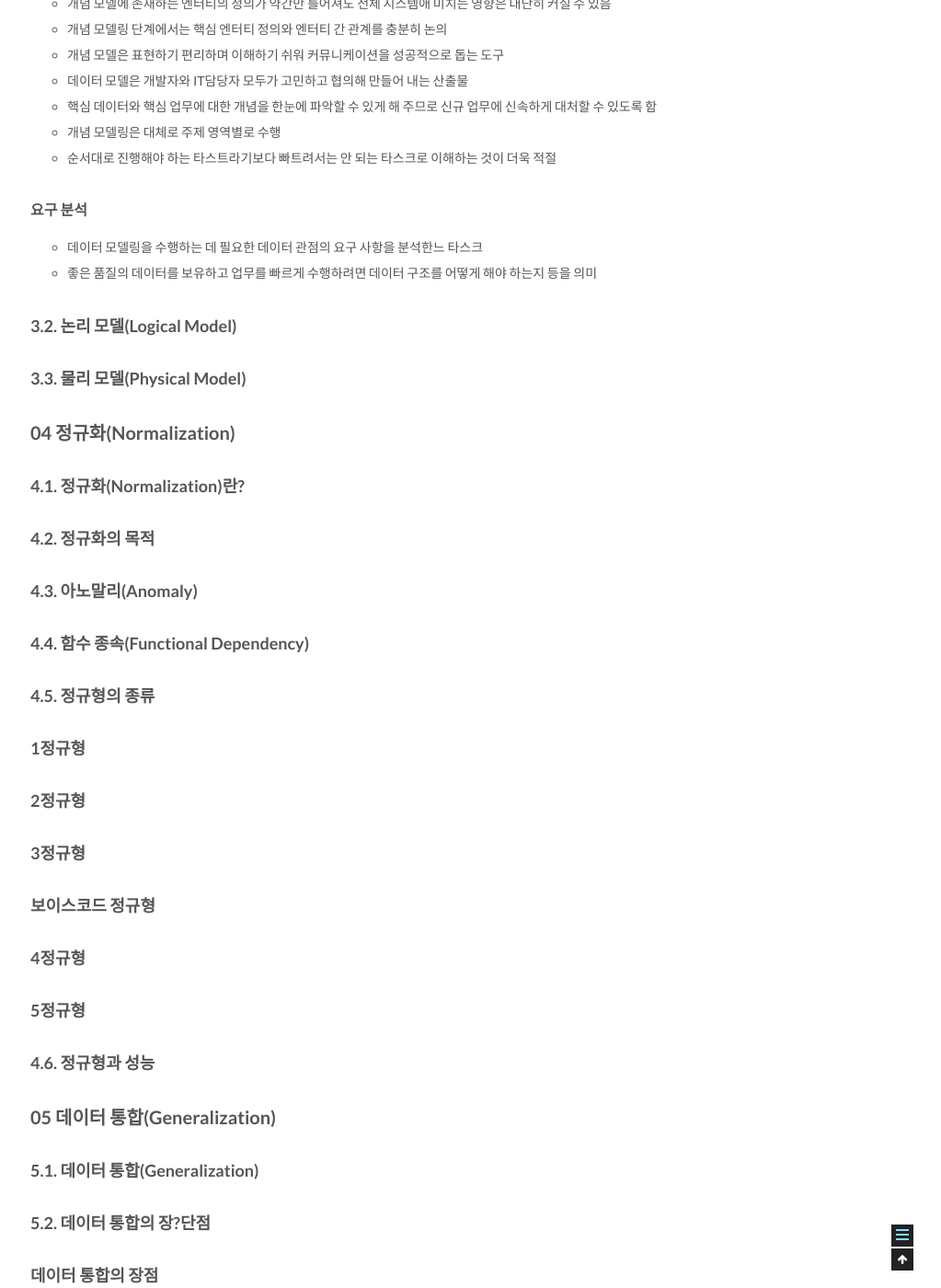
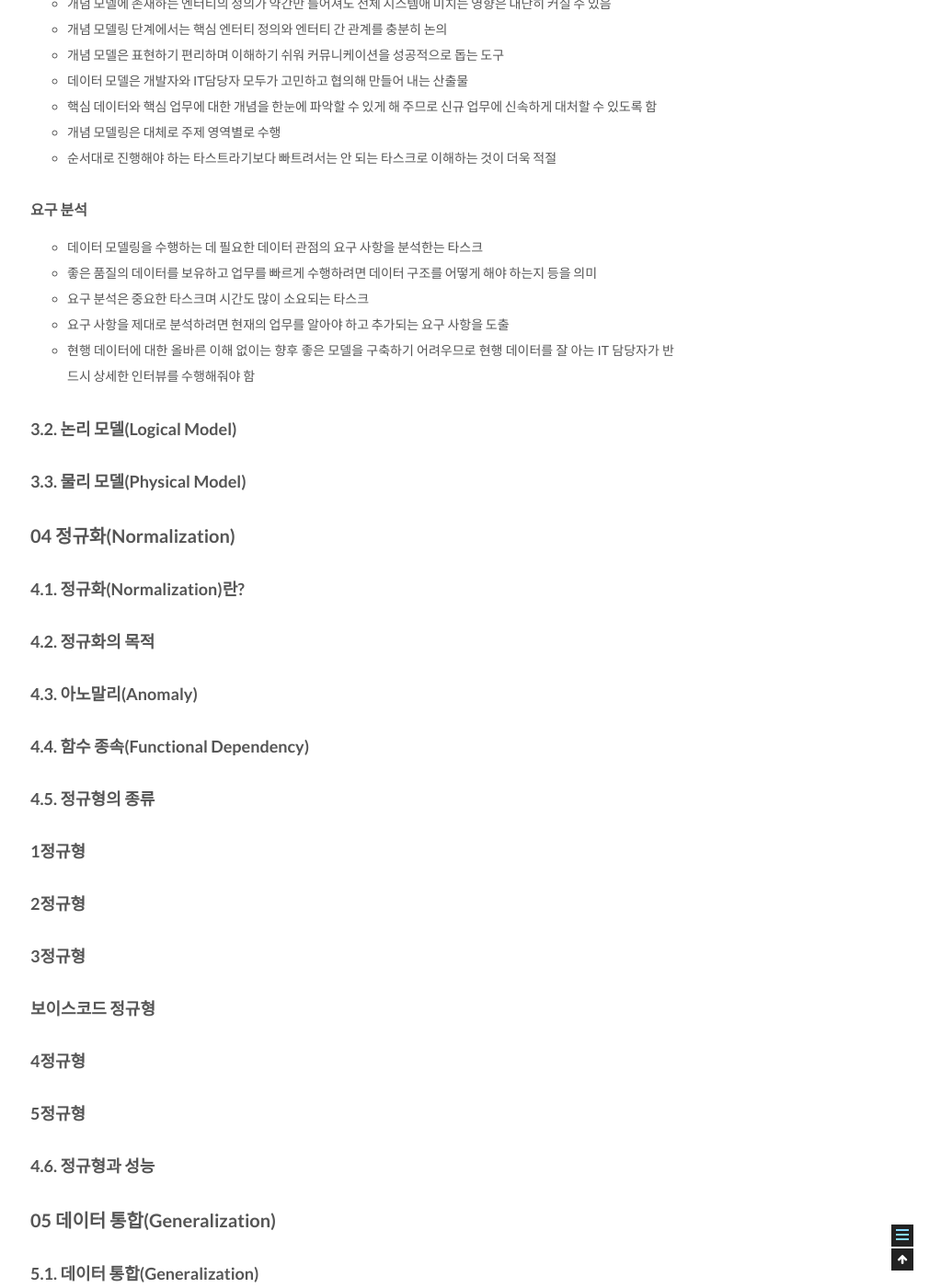
Before and after one commit to csj4032/csj4032.github.io, a Jekyll site: the page built from _posts/2018-05-02-관계형데이터모델링프리미엄가이드.md, in a window 1280 px wide and 1400 px high, scrolled down 6635 px. Shown: the whole window at 92% size, without its empty margins (257-1280 px from the left). Built offline with Jekyll 4.4.1, drawn with Linux system fonts in a browser that asks for light colours; comment, search, counter and statistics services are not loaded.

Commit message:
관계형 데이터 베이스 모델링 포스팅 수정

```diff
--- a/_posts/2018-05-02-관계형데이터모델링프리미엄가이드.md
+++ b/_posts/2018-05-02-관계형데이터모델링프리미엄가이드.md
@@ -201,8 +201,11 @@ comments: true
 * 순서대로 진행해야 하는 타스트라기보다 빠트려서는 안 되는 타스크로 이해하는 것이 더욱 적절
 
 #### 요구 분석
-* 데이터 모델링을 수행하는 데 필요한 데이터 관점의 요구 사항을 분석한느 타스크
+* 데이터 모델링을 수행하는 데 필요한 데이터 관점의 요구 사항을 분석한는 타스크
 * 좋은 품질의 데이터를 보유하고 업무를 빠르게 수행하려면 데이터 구조를 어떻게 해야 하는지 등을 의미
+* 요구 분석은 중요한 타스크며 시간도 많이 소요되는 타스크
+* 요구 사항을 제대로 분석하려면 현재의 업무를 알아야 하고 추가되는 요구 사항을 도출
+* 현행 데이터에 대한 올바른 이해 없이는 향후 좋은 모델을 구축하기 어려우므로 현행 데이터를 잘 아는 IT 담당자가 반드시 상세한 인터뷰를 수행해줘야 함
 
 ### 3.2. 논리 모델(Logical Model)
 
```
